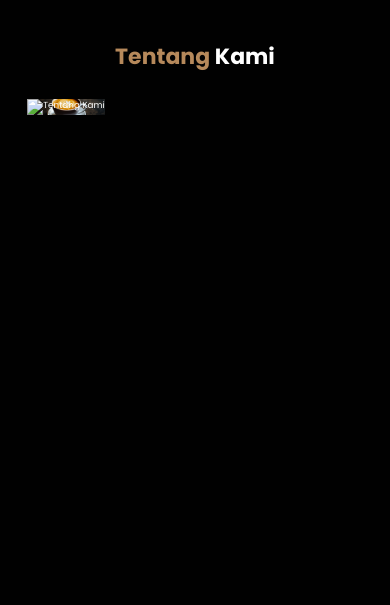
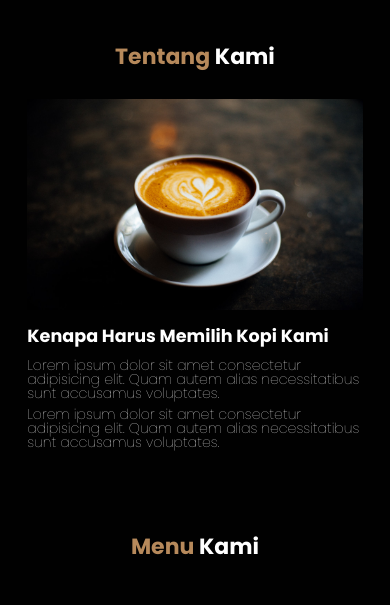
Before and after one commit to Yansa27/coffe-shop, a plain HTML site: page index.html in a window 390 px wide. Shown: the part 866-1471 px from the top of the page. Drawn offline with nearby package versions, Linux system fonts and the light colour scheme.

Commit message:
Create menu

```diff
--- a/css/media.css
+++ b/css/media.css
@@ -51,7 +51,30 @@
     -moz-transform: scaleX(0.2);
     -ms-transform: scaleX(0.2);
     -o-transform: scaleX(0.2);
-}
+
+  }
+  .about .row {
+    flex-wrap : wrap;
+  }
+
+  .about .row .about-img img {
+    height: 24rem;
+    object-fit: cover;
+    object-position: center;
+  }
+
+  .about .row .content {
+    padding: 0;
+  }
+
+  .about .row .content h3 {
+    margin-top :1rem;
+    font-size: 2rem;
+  }
+
+  .about .row .content p {
+    font-size: 1.6rem;
+  }
 }
 /* handphone */
 @media (max-width: 450px) {
--- a/css/style.css
+++ b/css/style.css
@@ -154,23 +154,46 @@ body {
 }
 
 /* about section */
-.about {
+.about , .menu {
   padding: 7rem 7% 1.4rem;
 }
 
-.about h2 {
+.about h2 , .menu h2 {
   text-align: center;
   font-size: 2.5rem;
   margin-bottom: 3rem;
 }
 
-.about h2 span {
+.about h2 span , .menu h2 span {
   color: #b6895b;
 }
 
-.about .about-img img {
-  background: url(../img/about.jpg);
-  background-size: cover;
-  background-repeat: no-repeat;
-  background-position: center;
+.about .row {
+  display: flex;
 }
+
+.about .row .about-img {
+  flex: 1 1 45rem;
+}
+
+.about .row .about-img img {
+  width: 100%;
+}
+
+.about .row .content {
+  flex:  1 1 35rem;
+  padding: 0 1rem;
+}
+
+.about .row .content h3 {
+  font-size: 1.8rem;
+  margin-bottom: 1rem;
+}
+
+.about .row .content p {
+  margin-bottom: 0.8rem;
+  font-size: 1.3rem;
+  font-weight: 100;
+  line-height: 1.6rem;
+
+}
--- a/index.html
+++ b/index.html
@@ -58,11 +58,23 @@
 
       <div class="row">
         <div class="about-img">
-          <img src="" alt="Tentang Kami">
+          <img src="img/about.jpg" alt="Tentang Kami">
+        </div>
+        <div class="content">
+          <h3>Kenapa Harus Memilih Kopi Kami</h3>
+          <p>Lorem ipsum dolor sit amet consectetur adipisicing elit. Quam autem alias necessitatibus sunt accusamus voluptates.</p>
+          <p>Lorem ipsum dolor sit amet consectetur adipisicing elit. Quam autem alias necessitatibus sunt accusamus voluptates.</p>
         </div>
       </div>
     </section>
     <!-- about Section end -->
+
+    <!-- menu section start -->
+    <section id="menu" class="menu">
+      <h2><span>Menu</span> Kami</h2>
+
+    </section>
+    <!-- menu section end -->
     <!-- feather icons -->
     <script>
       feather.replace();
```
